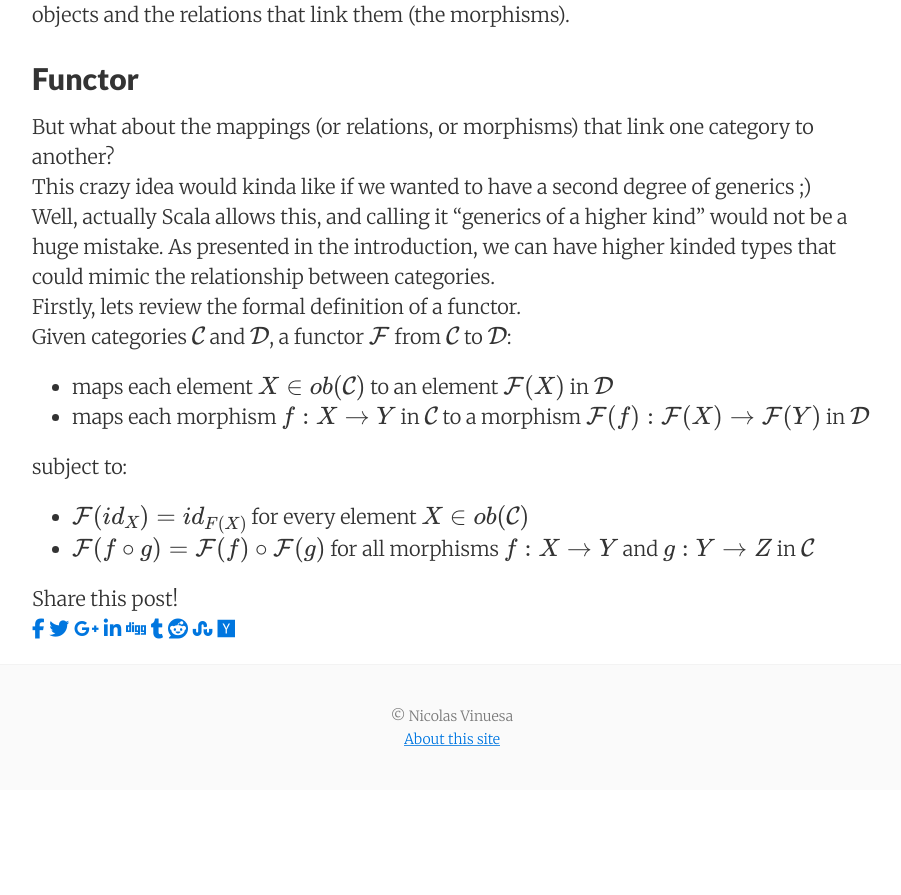
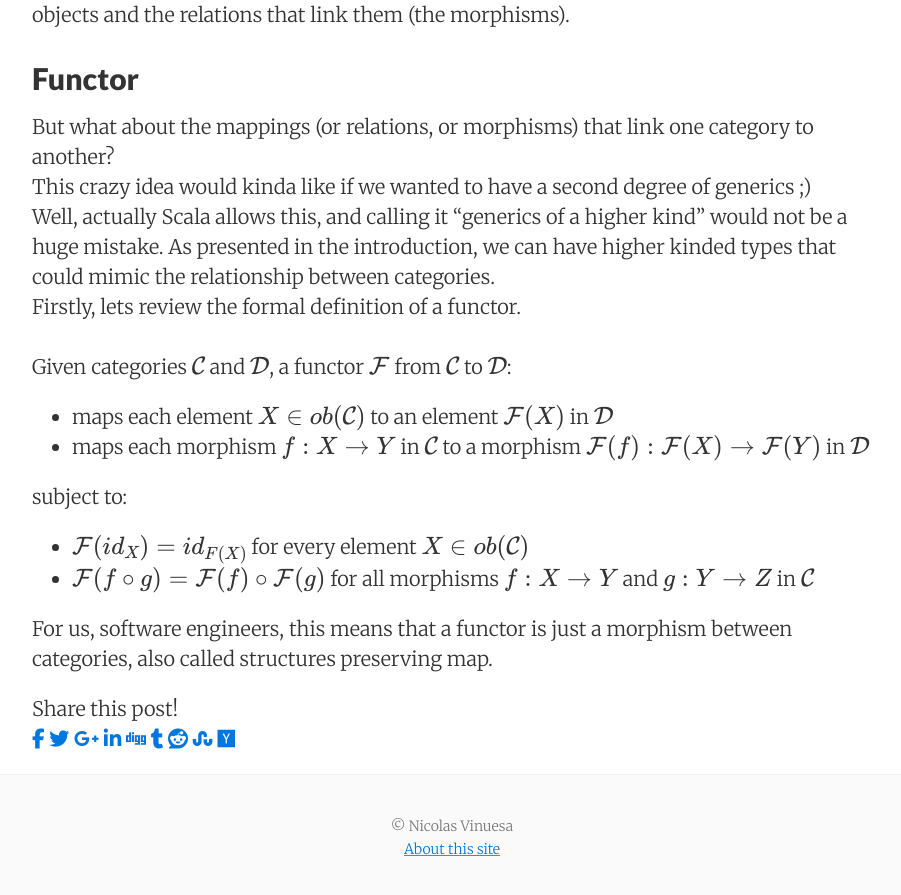
Before and after one commit to nvinuesa/nvinuesa.github.io, a Jekyll site: the page built from _posts/2017-01-04-category-theory-scala.markdown, in a window 1280 px wide and 900 px high, scrolled down 1927 px. Shown: the top 895 px of the window, without its empty margins (188-1089 px from the left). Built offline with Jekyll 4.4.1, drawn with Linux system fonts in a browser that asks for light colours; nearby versions of some CDN libraries; formulas are drawn with MathJax 3; before the commit the page ends 2717 px from its top, so only the background shows below that.

Commit message:
Update 2017-01-04-category-theory-scala.markdown

```diff
--- a/_posts/2017-01-04-category-theory-scala.markdown
+++ b/_posts/2017-01-04-category-theory-scala.markdown
@@ -60,6 +60,7 @@ Well, actually Scala allows this, and calling it "generics of a higher kind" wou
 <br>
 Firstly, lets review the formal definition of a functor.
 <br>
+<br>
 Given categories $$ \mathcal C $$ and $$ \mathcal D $$, a functor $$ \mathcal F $$ from $$ \mathcal C $$ to $$ \mathcal D $$:
 
 * maps each element $$ X \in ob(\mathcal C) $$ to an element $$ \mathcal F(X) $$ in $$ \mathcal D $$
@@ -69,3 +70,5 @@ subject to:
 
 * $$ \mathcal F(id_X) = id_{F(X)} $$ for every element $$ X \in ob(\mathcal C) $$
 * $$ \mathcal F(f \circ g) = \mathcal F(f)  \circ \mathcal F(g) $$ for all morphisms $$ f: X \rightarrow Y $$ and $$ g: Y \rightarrow Z $$ in $$ \mathcal C $$
+
+For us, software engineers, this means that a functor is just a morphism between categories, also called structures preserving map.
```
